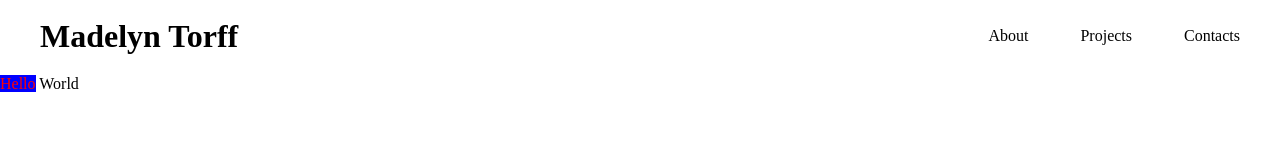
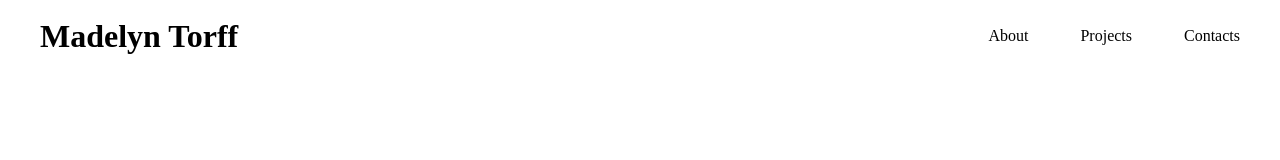
Before and after one commit to apcabotaje/batch-11, a plain HTML site: page index.html in a window 1280 px wide. Drawn offline with Linux system fonts and the light colour scheme.

Commit message:
remove some html

```diff
--- a/index.html
+++ b/index.html
@@ -17,11 +17,6 @@
         </div>
     </header>
 
-    <div>
-        <span id="hi" class="hi1 hi2">Hello</span>
-        <span id="bye">World</span>
-    </div>
-
     <script src="/assets/scripts/main.js"></script>
 </body>
 </html>
```
